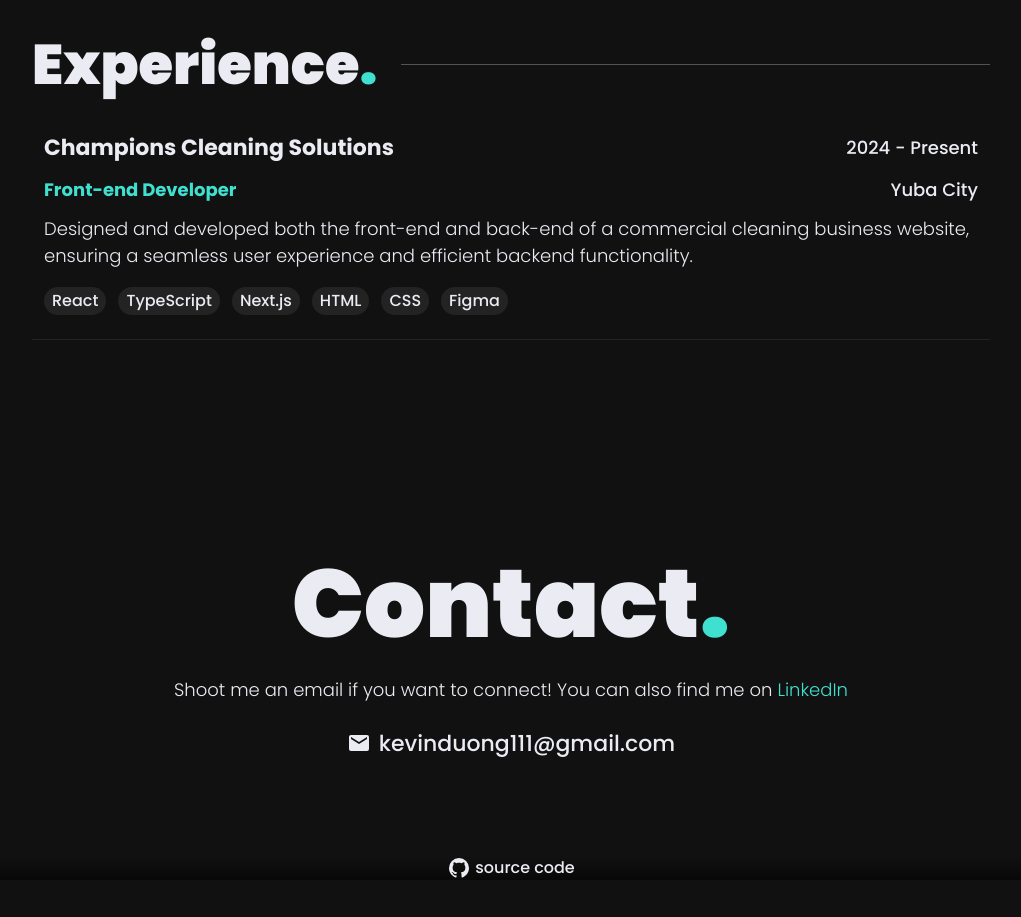
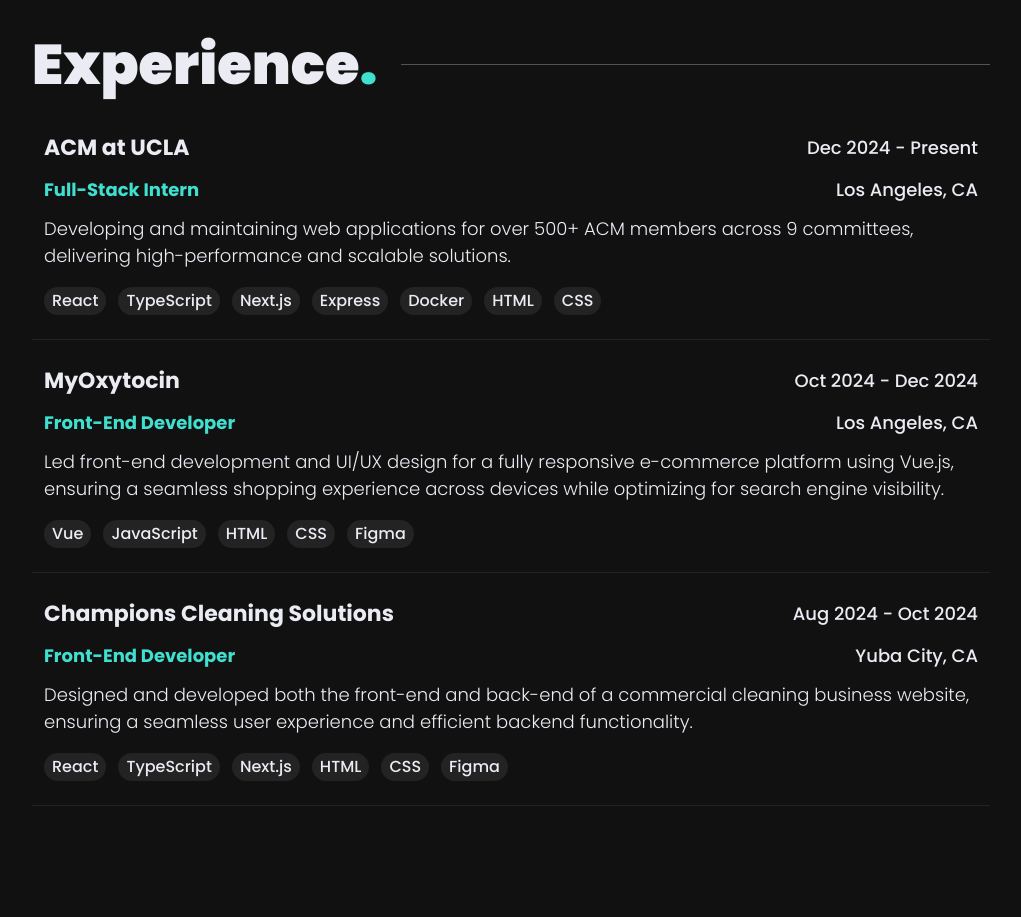
Before and after one commit to Kevin-D23/portfolio-v3, a React (Create React App) app: page / in a window 1280 px wide. Shown: the part 3220-4137 px from the top of the page, without its empty margins (159-1180 px from the left). Before the commit the page ends 4100 px from the top, so only its background shows below. Built offline with nearby package versions, Linux system fonts and the light colour scheme; no server answers; what @supabase/auth-helpers-react would draw is missing.

Commit message:
update: added experiences

```diff
--- a/src/components/experience.tsx
+++ b/src/components/experience.tsx
@@ -4,14 +4,34 @@
 export default function Experience() {
   const experiences = [
     {
+      name: "ACM at UCLA",
+      start: "Dec 2024",
+      end: "Present",
+      role: "Full-Stack Intern",
+      location: "Los Angeles, CA",
+      description:
+        "Developing and maintaining web applications for over 500+ ACM members across 9 committees, delivering high-performance and scalable solutions.",
+      tech: ["React", "TypeScript", "Next.js", "Express", "Docker", "HTML", "CSS",],
+    },
+    {
+      name: "MyOxytocin",
+      start: "Oct 2024",
+      end: "Dec 2024",
+      role: "Front-End Developer",
+      location: "Los Angeles, CA",
+      description:
+        "Led front-end development and UI/UX design for a fully responsive e-commerce platform using Vue.js, ensuring a seamless shopping experience across devices while optimizing for search engine visibility.",
+      tech: ["Vue", "JavaScript", "HTML", "CSS", "Figma"],
+    },
+    {
       name: "Champions Cleaning Solutions",
-      start: "2024",
-      end: "Present",
-      role: "Front-end Developer",
-      location: "Yuba City",
+      start: "Aug 2024",
+      end: "Oct 2024",
+      role: "Front-End Developer",
+      location: "Yuba City, CA",
       description:
         "Designed and developed both the front-end and back-end of a commercial cleaning business website, ensuring a seamless user experience and efficient backend functionality.",
-      tech: ["React", "TypeScript","Next.js", "HTML", "CSS", "Figma"],
+      tech: ["React", "TypeScript", "Next.js", "HTML", "CSS", "Figma"],
     },
   ];
   return (
@@ -26,7 +46,7 @@
           </Reveal>
         </h3>
       </div>
-      {experiences.map((experience,index) => {
+      {experiences.map((experience, index) => {
         return (
           <div className="job" key={index}>
             <div className="job-name-date">
@@ -52,7 +72,7 @@
             </Reveal>
             <Reveal>
               <div className="job-tech">
-                {experience.tech.map((tech,index) => {
+                {experience.tech.map((tech, index) => {
                   return <span key={index}>{tech}</span>;
                 })}
               </div>
```
